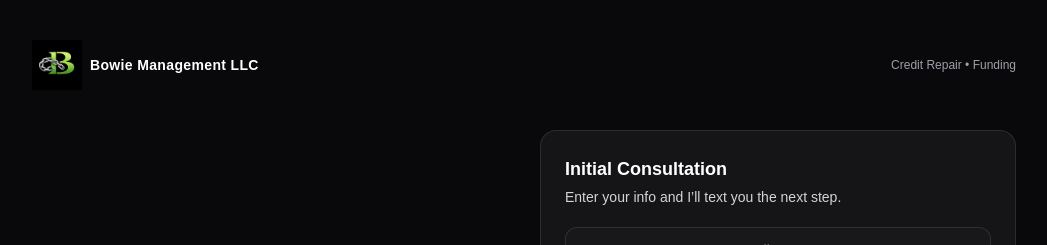
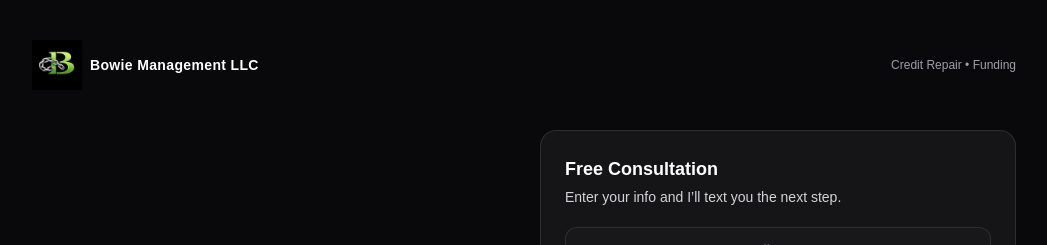
Before and after one commit to Kennybowie/Credit-repair, a Next.js app: page / in a window 1280 px wide. Shown: the top 245 px of the page, without its empty margins (116-1163 px from the left). Built offline with nearby package versions, Linux system fonts and the light colour scheme.

Commit message:
Change Initial Consultation to Free Consultation

```diff
--- a/app/page.tsx
+++ b/app/page.tsx
@@ -77,7 +77,7 @@
             id="consult"
             className="rounded-2xl border border-white/10 bg-white/5 p-6"
           >
-            <h2 className="text-lg font-semibold">Initial Consultation</h2>
+            <h2 className="text-lg font-semibold">Free Consultation</h2>
             <p className="mt-1 text-sm text-zinc-300">
               Enter your info and I’ll text you the next step.
             </p>
```
